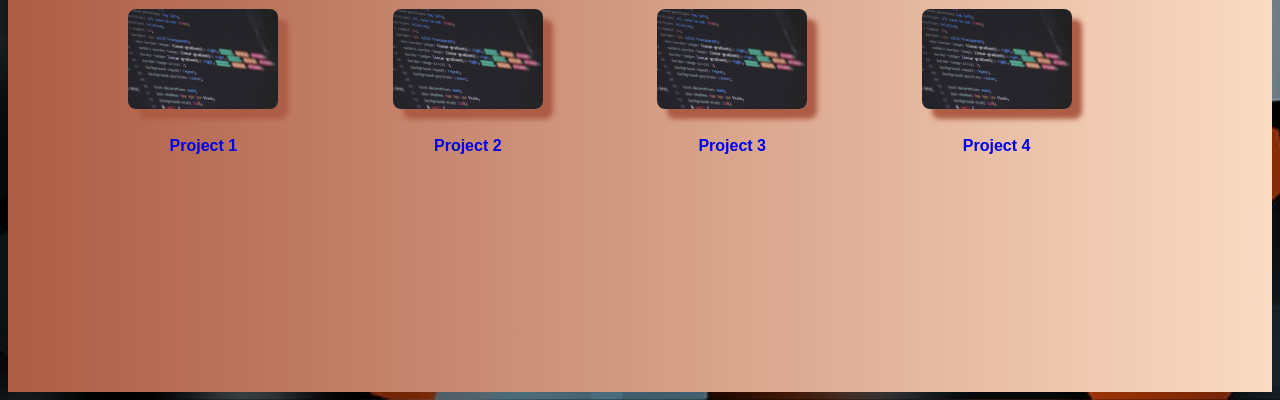
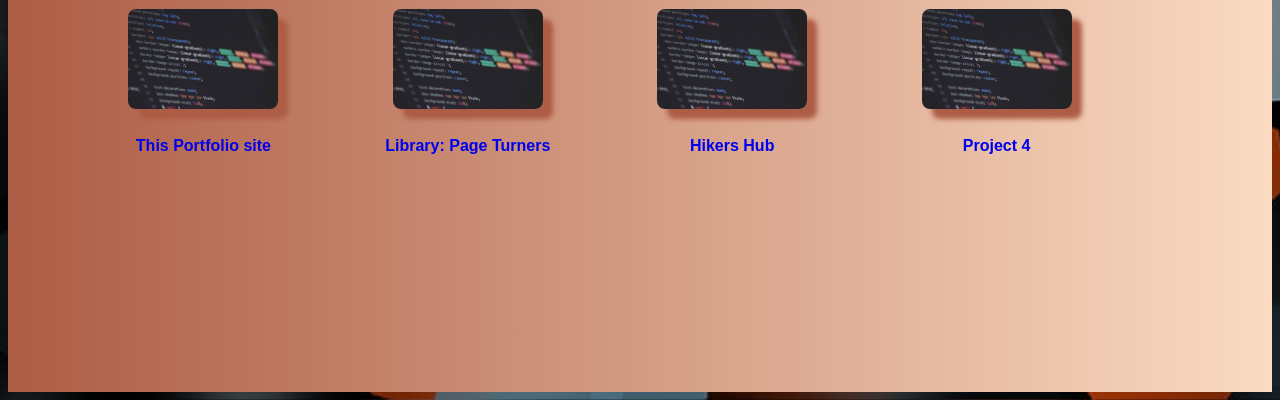
Before and after one commit to sumags-1/myPortfolio, a plain HTML site: page index.html in a window 1280 px wide. Both pictures are taken after a click on the element "My Projects". Shown: the part 429-829 px from the top of the page. Drawn offline with Linux system fonts and the light colour scheme.

Commit message:
changes to projects page

```diff
--- a/index.html
+++ b/index.html
@@ -85,7 +85,7 @@
                 <p>But I won't leave you hanging about the Hiking portion of my intro :) I have always been a day
                     hiker
                     and really got into backpacking during covid (when most of the world had a revelation of some
-                    sort!). I have been doing backpacking trips ever since and hopefully one day I will hike the big
+                    sort!). I have been doing backpacking trips ever since and hopefully one day I will section-hike (or thru-hike) the big
                     3 -
                     the Pacific Crest trail (PCT), the Appalachian trail (AT) and the
                     Continental Divide trail (CDT) !!</p>
@@ -104,13 +104,13 @@
                 </div>
                 <div class="projcontainer2">
                     <div class="projdiv2 secline">
-                        <img src="images/code-snippet.jpeg" alt="snippet" class="snippet"><br><a href="#">Project 1</a>
+                        <img src="images/code-snippet.jpeg" alt="snippet" class="snippet"><br><a href="https://github.com/sumags-1/myPortfolio">This Portfolio site</a>
                     </div>
                     <div class="projdiv2 secline">
-                        <img src="images/code-snippet.jpeg" alt="snippet" class="snippet"><br><a href="#">Project 2</a>
+                        <img src="images/code-snippet.jpeg" alt="snippet" class="snippet"><br><a href="https://github.com/sumags-1/libraryPageTurners">Library: Page Turners</a>
                     </div>
                     <div class="projdiv2 secline">
-                        <img src="images/code-snippet.jpeg" alt="snippet" class="snippet"><br><a href="#">Project 3</a>
+                        <img src="images/code-snippet.jpeg" alt="snippet" class="snippet"><br><a href="https://github.com/SEIR-Hikers-Hub/Hikers-Hub">Hikers Hub</a>
                     </div>
                     <div class="projdiv2 secline">
                         <img src="images/code-snippet.jpeg" alt="snippet" class="snippet"><br><a href="#">Project 4</a>
```
